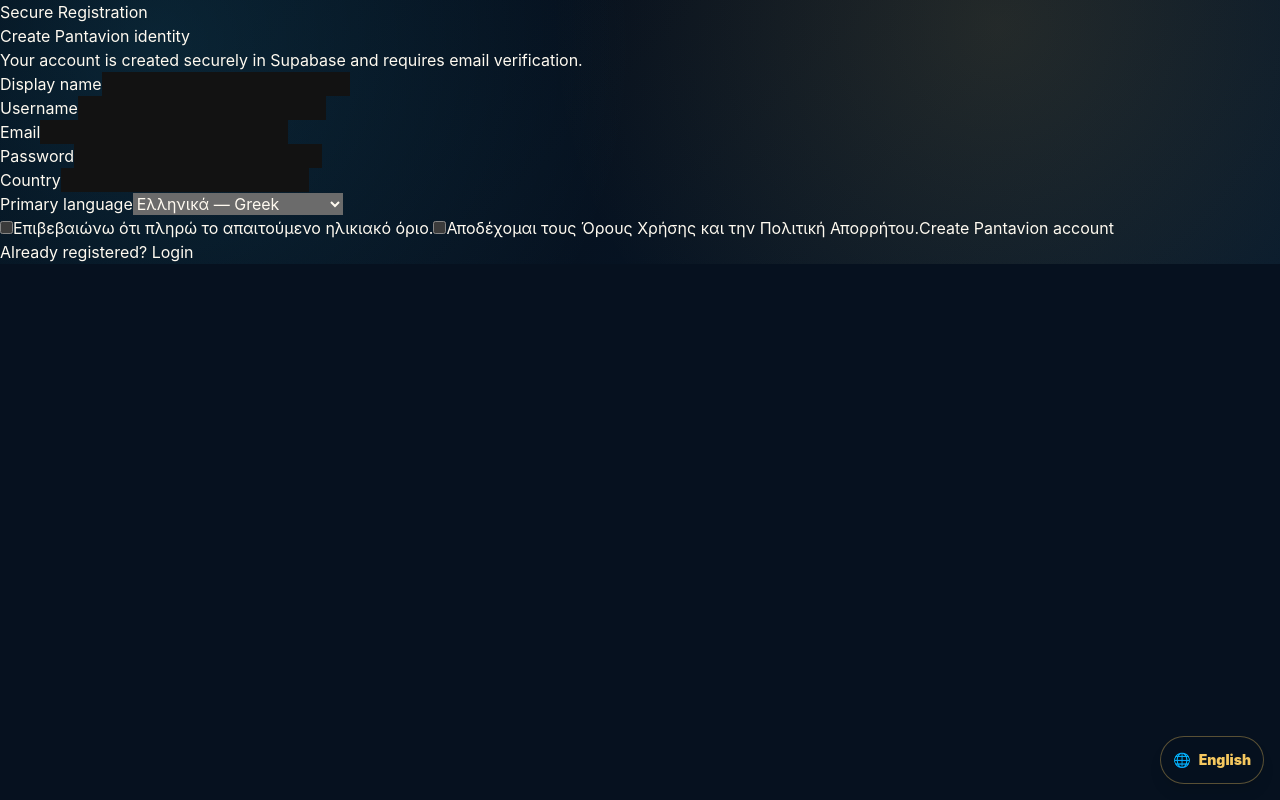
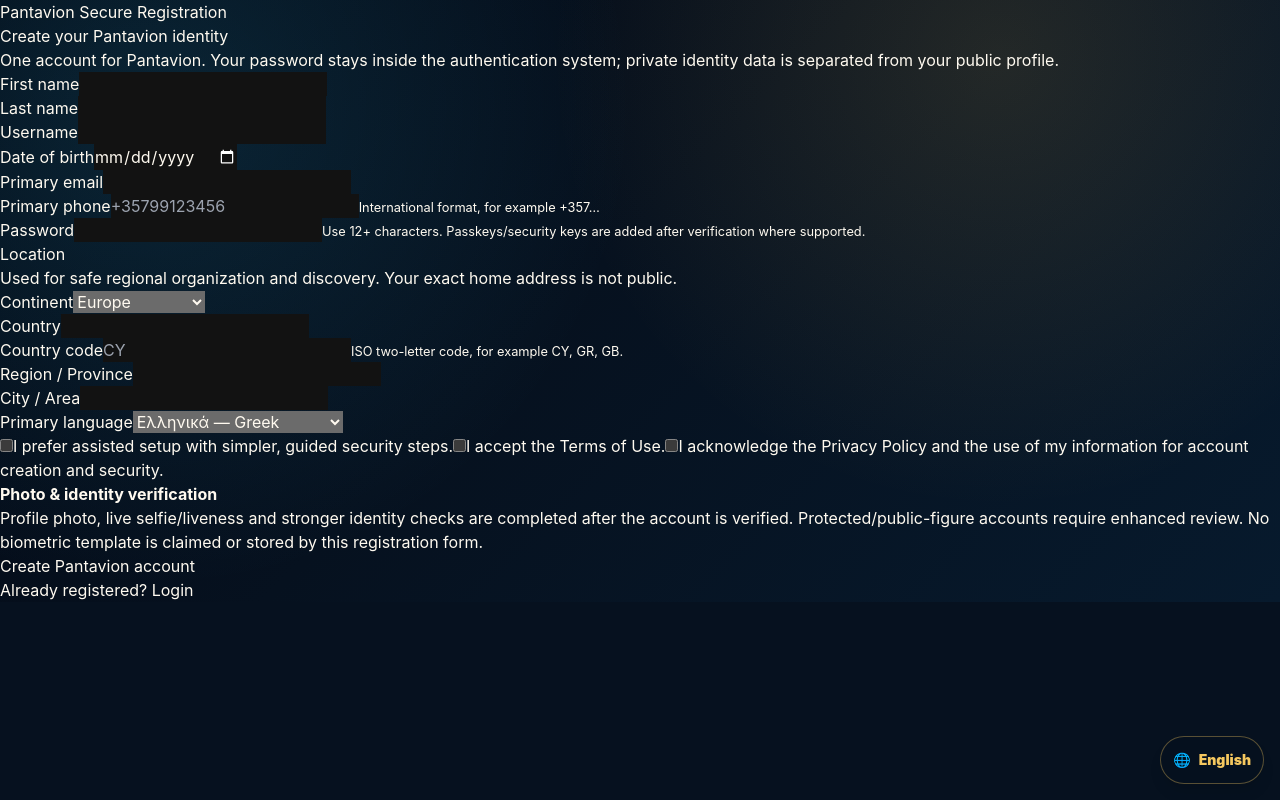
Before and after one commit to pandaconnect1/pantavion-planet, a Next.js app: page /auth/register in a window 1280 px wide. Built offline with nearby package versions, Linux system fonts and the light colour scheme.

Commit message:
feat(auth): build global identity registration form

```diff
--- a/app/auth/register/RegisterClient.tsx
+++ b/app/auth/register/RegisterClient.tsx
@@ -9,7 +9,7 @@ function SubmitButton() {
   const { pending } = useFormStatus();
   return (
     <button className="pv-button gold" type="submit" disabled={pending}>
-      {pending ? "Creating account..." : "Create Pantavion account"}
+      {pending ? "Creating secure identity..." : "Create Pantavion account"}
     </button>
   );
 }
@@ -17,33 +17,76 @@ function SubmitButton() {
 export default function RegisterClient() {
   return (
     <form className="pv-form pv-panel" action={signUp}>
-      <span className="pv-status">Secure Registration</span>
-      <h1>Create Pantavion identity</h1>
-      <p className="pv-muted">Your account is created securely in Supabase and requires email verification.</p>
+      <span className="pv-status">Pantavion Secure Registration</span>
+      <h1>Create your Pantavion identity</h1>
+      <p className="pv-muted">
+        One account for Pantavion. Your password stays inside the authentication system; private identity data is separated from your public profile.
+      </p>
 
       <div className="pv-grid">
         <div className="pv-field">
-          <label htmlFor="displayName">Display name</label>
-          <input id="displayName" name="displayName" autoComplete="name" required />
+          <label htmlFor="firstName">First name</label>
+          <input id="firstName" name="firstName" autoComplete="given-name" maxLength={80} required />
+        </div>
+        <div className="pv-field">
+          <label htmlFor="lastName">Last name</label>
+          <input id="lastName" name="lastName" autoComplete="family-name" maxLength={80} required />
         </div>
         <div className="pv-field">
           <label htmlFor="username">Username</label>
-          <input id="username" name="username" pattern="[a-zA-Z0-9_]{3,30}" minLength={3} maxLength={30} required />
+          <input id="username" name="username" autoCapitalize="none" pattern="[a-zA-Z0-9_]{3,30}" minLength={3} maxLength={30} required />
         </div>
         <div className="pv-field">
-          <label htmlFor="email">Email</label>
-          <input id="email" name="email" type="email" autoComplete="email" required />
+          <label htmlFor="birthDate">Date of birth</label>
+          <input id="birthDate" name="birthDate" type="date" autoComplete="bday" required />
+        </div>
+        <div className="pv-field">
+          <label htmlFor="email">Primary email</label>
+          <input id="email" name="email" type="email" autoComplete="email" maxLength={320} required />
+        </div>
+        <div className="pv-field">
+          <label htmlFor="phone">Primary phone</label>
+          <input id="phone" name="phone" type="tel" autoComplete="tel" inputMode="tel" placeholder="+35799123456" pattern="\+[1-9][0-9]{7,14}" required />
+          <small className="pv-muted">International format, for example +357…</small>
         </div>
         <div className="pv-field">
           <label htmlFor="password">Password</label>
-          <input id="password" name="password" type="password" autoComplete="new-password" minLength={8} required />
+          <input id="password" name="password" type="password" autoComplete="new-password" minLength={12} required />
+          <small className="pv-muted">Use 12+ characters. Passkeys/security keys are added after verification where supported.</small>
         </div>
       </div>
 
+      <h2>Location</h2>
+      <p className="pv-muted">Used for safe regional organization and discovery. Your exact home address is not public.</p>
       <div className="pv-grid">
         <div className="pv-field">
+          <label htmlFor="continentCode">Continent</label>
+          <select id="continentCode" name="continentCode" required defaultValue="EU">
+            <option value="AF">Africa</option>
+            <option value="AN">Antarctica</option>
+            <option value="AS">Asia</option>
+            <option value="EU">Europe</option>
+            <option value="NA">North America</option>
+            <option value="OC">Oceania</option>
+            <option value="SA">South America</option>
+          </select>
+        </div>
+        <div className="pv-field">
           <label htmlFor="country">Country</label>
-          <input id="country" name="country" autoComplete="country-name" required />
+          <input id="country" name="country" autoComplete="country-name" maxLength={100} required />
+        </div>
+        <div className="pv-field">
+          <label htmlFor="countryCode">Country code</label>
+          <input id="countryCode" name="countryCode" autoCapitalize="characters" placeholder="CY" pattern="[A-Za-z]{2}" minLength={2} maxLength={2} required />
+          <small className="pv-muted">ISO two-letter code, for example CY, GR, GB.</small>
+        </div>
+        <div className="pv-field">
+          <label htmlFor="region">Region / Province</label>
+          <input id="region" name="region" autoComplete="address-level1" maxLength={120} required />
+        </div>
+        <div className="pv-field">
+          <label htmlFor="city">City / Area</label>
+          <input id="city" name="city" autoComplete="address-level2" maxLength={120} required />
         </div>
         <div className="pv-field">
           <label htmlFor="language">Primary language</label>
@@ -58,13 +101,24 @@ export default function RegisterClient() {
       </div>
 
       <label className="pv-checkbox">
-        <input name="ageConfirmed" type="checkbox" required />
-        <span>Επιβεβαιώνω ότι πληρώ το απαιτούμενο ηλικιακό όριο.</span>
+        <input name="assistedSetup" type="checkbox" />
+        <span>I prefer assisted setup with simpler, guided security steps.</span>
       </label>
       <label className="pv-checkbox">
         <input name="termsAccepted" type="checkbox" required />
-        <span>Αποδέχομαι τους Όρους Χρήσης και την Πολιτική Απορρήτου.</span>
+        <span>I accept the Terms of Use.</span>
       </label>
+      <label className="pv-checkbox">
+        <input name="privacyAccepted" type="checkbox" required />
+        <span>I acknowledge the Privacy Policy and the use of my information for account creation and security.</span>
+      </label>
+
+      <div className="pv-panel">
+        <strong>Photo & identity verification</strong>
+        <p className="pv-muted">
+          Profile photo, live selfie/liveness and stronger identity checks are completed after the account is verified. Protected/public-figure accounts require enhanced review. No biometric template is claimed or stored by this registration form.
+        </p>
+      </div>
 
       <SubmitButton />
       <p className="pv-muted">Already registered? <Link href="/auth/login">Login</Link></p>
```
